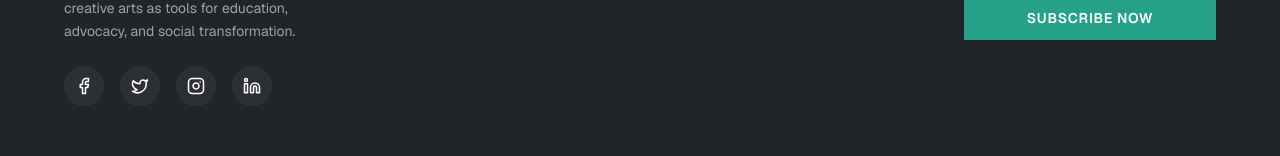
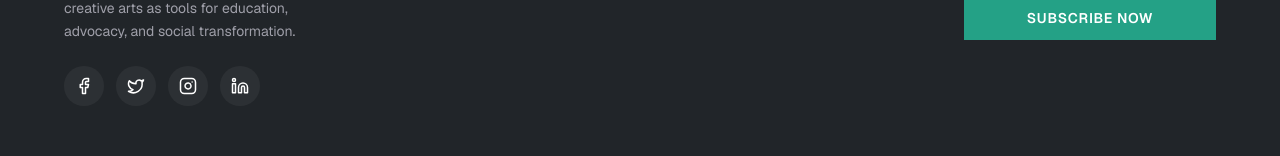
Before and after one commit to evansachie/dti-web, a Next.js app: page / in a window 1280 px wide. Shown: the part 7987-8143 px from the top of the page. Built offline with nearby package versions, Linux system fonts and the light colour scheme; no server answers; a web font is replaced by a local one.

Commit message:
feat: implement SocialIcons component for footer social links

```diff
--- a/src/components/layout/Footer.tsx
+++ b/src/components/layout/Footer.tsx
@@ -1,6 +1,7 @@
 import Image from "next/image";
 import Link from "next/link";
 import { Mail, Phone, MapPin } from "lucide-react";
+import { SocialIcons } from "@/components/ui/SocialIcons";
 
 export function Footer() {
   return (
@@ -21,84 +22,7 @@ export function Footer() {
             creative arts as tools for education, advocacy, and social
             transformation.
           </p>
-          <div className="flex items-center gap-4">
-            <Link
-              href="#"
-              className="w-10 h-10 rounded-full bg-white/5 flex items-center justify-center hover:bg-[#24a186] transition-colors"
-            >
-              <svg
-                xmlns="http://www.w3.org/2000/svg"
-                width="18"
-                height="18"
-                viewBox="0 0 24 24"
-                fill="none"
-                stroke="currentColor"
-                strokeWidth="2"
-                strokeLinecap="round"
-                strokeLinejoin="round"
-              >
-                <path d="M18 2h-3a5 5 0 0 0-5 5v3H7v4h3v8h4v-8h3l1-4h-4V7a1 1 0 0 1 1-1h3z" />
-              </svg>
-            </Link>
-            <Link
-              href="#"
-              className="w-10 h-10 rounded-full bg-white/5 flex items-center justify-center hover:bg-[#24a186] transition-colors"
-            >
-              <svg
-                xmlns="http://www.w3.org/2000/svg"
-                width="18"
-                height="18"
-                viewBox="0 0 24 24"
-                fill="none"
-                stroke="currentColor"
-                strokeWidth="2"
-                strokeLinecap="round"
-                strokeLinejoin="round"
-              >
-                <path d="M22 4s-.7 2.1-2 3.4c1.6 10-9.4 17.3-18 11.6 2.2.1 4.4-.6 6-2C3 15.5.5 9.6 3 5c2.2 2.6 5.6 4.1 9 4-.9-4.2 4-6.6 7-3.8 1.1 0 3-1.2 3-1.2z" />
-              </svg>
-            </Link>
-            <Link
-              href="#"
-              className="w-10 h-10 rounded-full bg-white/5 flex items-center justify-center hover:bg-[#24a186] transition-colors"
-            >
-              <svg
-                xmlns="http://www.w3.org/2000/svg"
-                width="18"
-                height="18"
-                viewBox="0 0 24 24"
-                fill="none"
-                stroke="currentColor"
-                strokeWidth="2"
-                strokeLinecap="round"
-                strokeLinejoin="round"
-              >
-                <rect width="20" height="20" x="2" y="2" rx="5" ry="5" />
-                <path d="M16 11.37A4 4 0 1 1 12.63 8 4 4 0 0 1 16 11.37z" />
-                <line x1="17.5" x2="17.51" y1="6.5" y2="6.5" />
-              </svg>
-            </Link>
-            <Link
-              href="#"
-              className="w-10 h-10 rounded-full bg-white/5 flex items-center justify-center hover:bg-[#24a186] transition-colors"
-            >
-              <svg
-                xmlns="http://www.w3.org/2000/svg"
-                width="18"
-                height="18"
-                viewBox="0 0 24 24"
-                fill="none"
-                stroke="currentColor"
-                strokeWidth="2"
-                strokeLinecap="round"
-                strokeLinejoin="round"
-              >
-                <path d="M16 8a6 6 0 0 1 6 6v7h-4v-7a2 2 0 0 0-2-2 2 2 0 0 0-2 2v7h-4v-7a6 6 0 0 1 6-6z" />
-                <rect width="4" height="12" x="2" y="9" />
-                <circle cx="4" cy="4" r="2" />
-              </svg>
-            </Link>
-          </div>
+          <SocialIcons variant="dark" />
         </div>
 
         <div>
--- /dev/null
+++ b/src/components/ui/SocialIcons.tsx
@@ -0,0 +1,126 @@
+import Link from "next/link";
+
+interface SocialIconProps {
+  variant?: "dark" | "light";
+  size?: number;
+}
+
+function IconWrapper({
+  href,
+  children,
+  variant = "dark",
+}: {
+  href: string;
+  children: React.ReactNode;
+  variant?: "dark" | "light";
+}) {
+  const base =
+    variant === "dark"
+      ? "w-10 h-10 rounded-full bg-white/5 flex items-center justify-center hover:bg-[#24a186] transition-colors text-white"
+      : "w-10 h-10 rounded-full border border-zinc-200 flex items-center justify-center hover:bg-[#24a186] hover:border-[#24a186] hover:text-white transition-colors text-zinc-600";
+  return (
+    <Link
+      href={href}
+      target="_blank"
+      rel="noopener noreferrer"
+      className={base}
+    >
+      {children}
+    </Link>
+  );
+}
+
+const svgProps = (size = 18) => ({
+  xmlns: "http://www.w3.org/2000/svg",
+  width: size,
+  height: size,
+  viewBox: "0 0 24 24",
+  fill: "none",
+  stroke: "currentColor",
+  strokeWidth: 2,
+  strokeLinecap: "round" as const,
+  strokeLinejoin: "round" as const,
+});
+
+export function FacebookIcon({
+  href = "#",
+  variant = "dark",
+  size = 18,
+}: SocialIconProps & { href?: string }) {
+  return (
+    <IconWrapper href={href} variant={variant}>
+      <svg {...svgProps(size)}>
+        <path d="M18 2h-3a5 5 0 0 0-5 5v3H7v4h3v8h4v-8h3l1-4h-4V7a1 1 0 0 1 1-1h3z" />
+      </svg>
+    </IconWrapper>
+  );
+}
+
+export function TwitterIcon({
+  href = "#",
+  variant = "dark",
+  size = 18,
+}: SocialIconProps & { href?: string }) {
+  return (
+    <IconWrapper href={href} variant={variant}>
+      <svg {...svgProps(size)}>
+        <path d="M22 4s-.7 2.1-2 3.4c1.6 10-9.4 17.3-18 11.6 2.2.1 4.4-.6 6-2C3 15.5.5 9.6 3 5c2.2 2.6 5.6 4.1 9 4-.9-4.2 4-6.6 7-3.8 1.1 0 3-1.2 3-1.2z" />
+      </svg>
+    </IconWrapper>
+  );
+}
+
+export function InstagramIcon({
+  href = "#",
+  variant = "dark",
+  size = 18,
+}: SocialIconProps & { href?: string }) {
+  return (
+    <IconWrapper href={href} variant={variant}>
+      <svg {...svgProps(size)}>
+        <rect width="20" height="20" x="2" y="2" rx="5" ry="5" />
+        <path d="M16 11.37A4 4 0 1 1 12.63 8 4 4 0 0 1 16 11.37z" />
+        <line x1="17.5" x2="17.51" y1="6.5" y2="6.5" />
+      </svg>
+    </IconWrapper>
+  );
+}
+
+export function LinkedInIcon({
+  href = "#",
+  variant = "dark",
+  size = 18,
+}: SocialIconProps & { href?: string }) {
+  return (
+    <IconWrapper href={href} variant={variant}>
+      <svg {...svgProps(size)}>
+        <path d="M16 8a6 6 0 0 1 6 6v7h-4v-7a2 2 0 0 0-2-2 2 2 0 0 0-2 2v7h-4v-7a6 6 0 0 1 6-6z" />
+        <rect width="4" height="12" x="2" y="9" />
+        <circle cx="4" cy="4" r="2" />
+      </svg>
+    </IconWrapper>
+  );
+}
+
+export function SocialIcons({
+  variant = "dark",
+  size = 18,
+  facebook = "#",
+  twitter = "#",
+  instagram = "#",
+  linkedin = "#",
+}: SocialIconProps & {
+  facebook?: string;
+  twitter?: string;
+  instagram?: string;
+  linkedin?: string;
+}) {
+  return (
+    <div className="flex items-center gap-3">
+      <FacebookIcon href={facebook} variant={variant} size={size} />
+      <TwitterIcon href={twitter} variant={variant} size={size} />
+      <InstagramIcon href={instagram} variant={variant} size={size} />
+      <LinkedInIcon href={linkedin} variant={variant} size={size} />
+    </div>
+  );
+}
```
